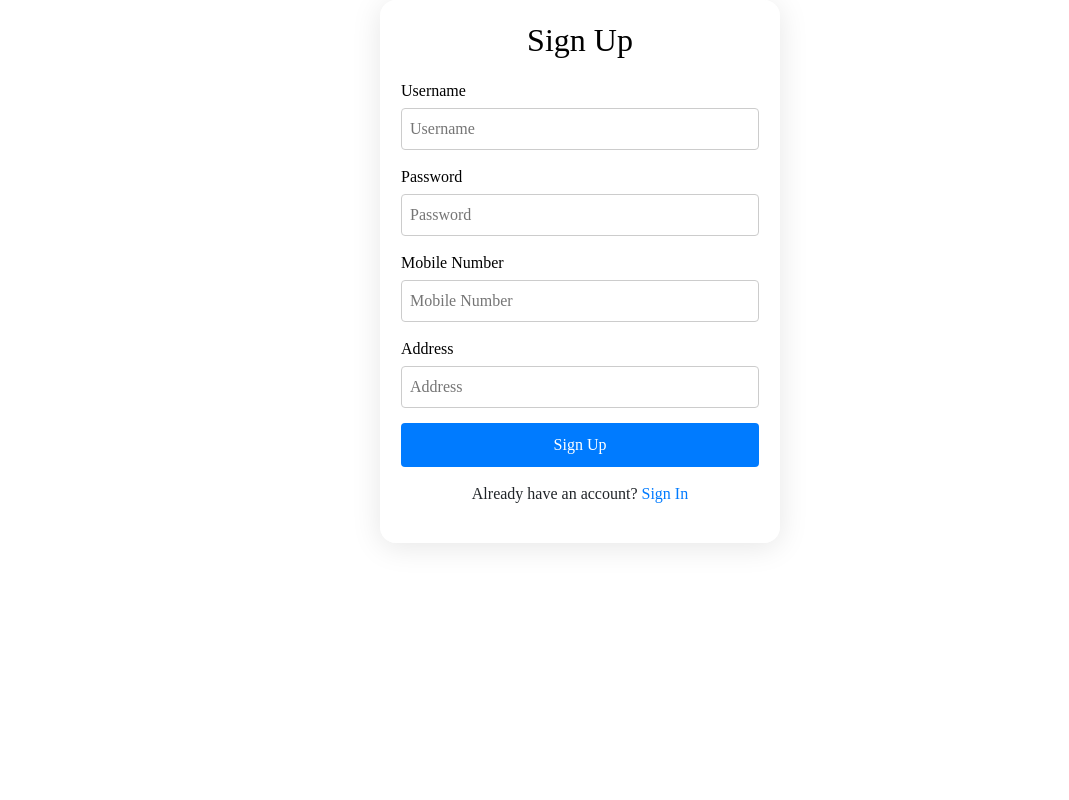
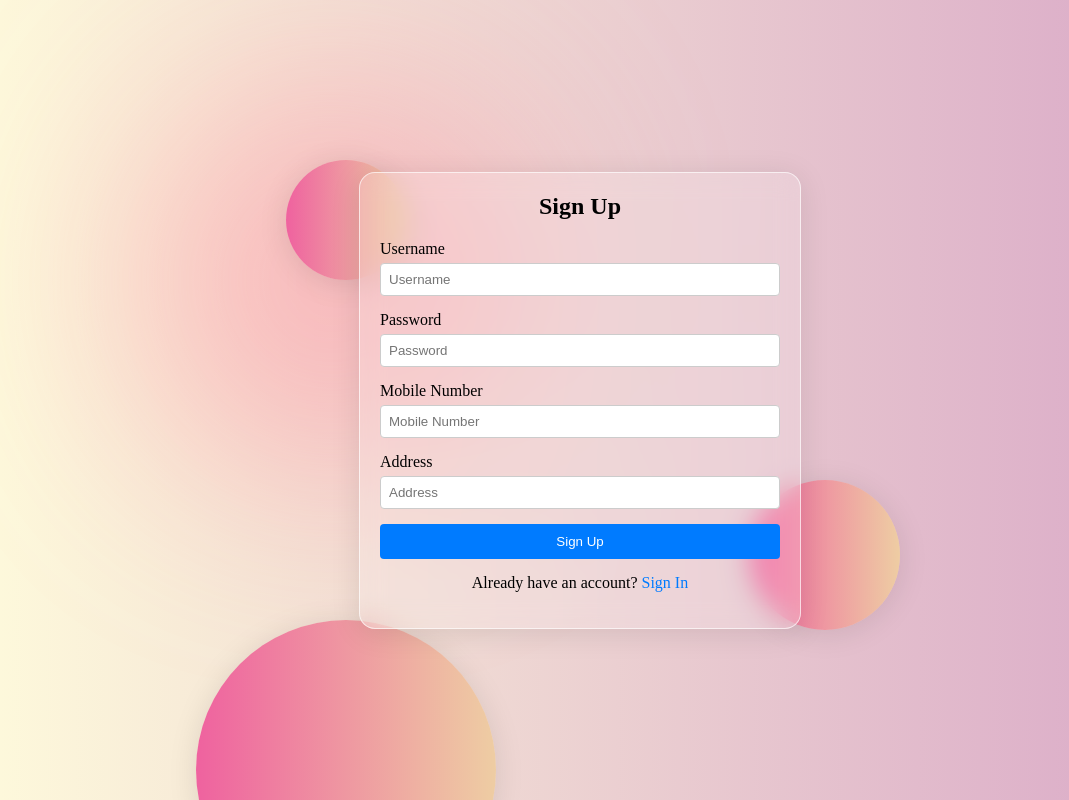
Before and after one commit to shwethask15/Social-Media-Listening-Tool, a React (Create React App) app in the folder frontend/: page /signup in a window 1280 px wide. Shown: the whole page, without its empty margins (60-1129 px from the left). Built offline with nearby package versions, Linux system fonts and the light colour scheme.

Commit message:
Updated Notification-list

```diff
--- a/frontend/src/App.css
+++ b/frontend/src/App.css
@@ -5,77 +5,40 @@
   --beige: #fbf9f5;
 }
 
+
+/* body,
+html {
+  margin: 0;
+  padding: 0;
+  width: 100%;
+  height: 100%;
+  display: flex;
+  justify-content: center;
+  align-items: center;
+  background: #ff5f6d;
+  background: -webkit-linear-gradient(
+    to right,
+    #ffc371,
+    #ff5f6d
+  );
+  background: linear-gradient(
+    to right,
+    #ffc371,
+    #ff5f6d
+  );
+  font-family: "Arial", sans-serif;
+  color: #fff;
+} */
+
 .App {
   text-align: center;
-  font-family:'DM Serif display';
+  font-family: "DM Serif display";
 }
 
-.analyticsBody {
-  font-family:'DM Serif display';
-  background-color:rgb(255, 255, 255);
-  margin-top:100px;
-}
 
-.sign-in-container {
-  max-width: 400px;
-  margin: 0 auto;
-  padding: 20px;
-  border: 1px solid #ccc;
-  border-radius: 8px;
-  box-shadow: 0 0 10px rgba(0, 0, 0, 0.1);
-  background-color: #fff;
-}
 
-.sign-in-container h2 {
-  text-align: center;
-  margin-bottom: 20px;
-}
-
-.sign-in-form .form-group {
-  margin-bottom: 15px;
-}
-
-.sign-in-form .form-group label {
-  display: block;
-  margin-bottom: 5px;
-}
-
-.sign-in-form .form-group input {
-  width: 100%;
-  padding: 8px;
-  box-sizing: border-box;
-  border: 1px solid #ccc;
-  border-radius: 4px;
-}
-
-.sign-in-form .error-message {
-  color: red;
-  margin-bottom: 15px;
-}
-
-.sign-in-form .sign-in-button {
-  width: 100%;
-  padding: 10px;
-  background-color: #007bff;
-  color: #fff;
-  border: none;
-  border-radius: 4px;
-  cursor: pointer;
-}
-
-.sign-in-form .sign-in-button:disabled {
-  background-color: #ccc;
-}
-
-.signup-link {
-  text-align: center;
-  margin-top: 15px;
-}
-
-.signup-link a {
-  color: #007bff;
-  text-decoration: none;
-}
+/* Sign-in/Sign-up Container Styles */
+.sign-in-container,
 .sign-up-container {
   width: 400px;
   margin: auto;
@@ -147,3 +110,90 @@
   color: #007bff;
   text-decoration: none;
 }
+
+/* Background Styles */
+.background-container {
+  position: relative;
+  width: 100vw;
+  height: 100vh;
+  background: #d9a7c7; /* fallback for old browsers */
+  background: -webkit-linear-gradient(
+    to right,
+    #fffcdc,
+    #d9a7c7
+  ); /* Chrome 10-25, Safari 5.1-6 */
+  background: linear-gradient(
+    to right,
+    #fffcdc,
+    #d9a7c7
+  ); /* W3C, IE 10+/ Edge, Firefox 16+, Chrome 26+, Opera 12+, Safari 7+ */
+  overflow: hidden;
+  display: flex;
+  justify-content: center;
+  align-items: center;
+}
+
+/* Large blurred circles */
+.background-container::before,
+.background-container::after {
+  content: "";
+  position: absolute;
+  border-radius: 50%;
+  filter: blur(100px);
+}
+
+.background-container::before {
+  width: 400px;
+  height: 400px;
+  background: rgba(255, 123, 150, 0.4);
+  top: 10%;
+  left: 15%;
+}
+
+/* .background-container::after {
+  width: 300px;
+  height: 300px;
+  background: rgba(94, 134, 255, 0.4);
+  bottom: 15%;
+  right: 10%;
+} */
+
+/* Smaller semi-transparent circles */
+.circle {
+  position: absolute;
+  border-radius: 50%;
+  background: #eecda3; /* fallback for old browsers */
+  background: -webkit-linear-gradient(
+    to right,
+    #ef629f,
+    #eecda3
+  ); /* Chrome 10-25, Safari 5.1-6 */
+  background: linear-gradient(
+    to right,
+    #ef629f,
+    #eecda3
+  ); /* W3C, IE 10+/ Edge, Firefox 16+, Chrome 26+, Opera 12+, Safari 7+ */
+  box-shadow: 0 4px 30px rgba(0, 0, 0, 0.1);
+  backdrop-filter: blur(10px);
+}
+
+.circle.one {
+  width: 120px;
+  height: 120px;
+  top: 20%;
+  left: 27%;
+}
+
+.circle.two {
+  width: 150px;
+  height: 150px;
+  top: 60%;
+  right: 25%;
+}
+
+.circle.three {
+  width: 300px;
+  height: 300px;
+  bottom:-15%;
+  left: 20%;
+}
--- a/frontend/src/Components/Navbar.css
+++ b/frontend/src/Components/Navbar.css
@@ -4,13 +4,6 @@
   --gray: #ededec;
   --beige: #fbf9f5;
   --white: #ffffff;
-}
-
-body {
-  margin: 0;
-  padding: 0;
-  font-family: Arial, sans-serif;
-  background-color: var(--beige);
 }
 
 .navbar {
--- a/frontend/src/Components/NotificationList.js
+++ b/frontend/src/Components/NotificationList.js
@@ -1,6 +1,5 @@
 import React, { useState, useEffect } from 'react';
-import 'bootstrap/dist/css/bootstrap.min.css';
-import { Modal, Button } from 'react-bootstrap'; // Assuming you are using react-bootstrap for modal
+import { Dialog, DialogActions, DialogContent, DialogTitle, Button, IconButton } from '@mui/material';
 import { FaCalendarAlt, FaExternalLinkAlt } from 'react-icons/fa';
 import '../../src/App.css'
 
@@ -48,19 +47,13 @@ const NotificationList = () => {
 
   return (
     <div>
-      <Button variant="primary" onClick={handleAlertClick}>
+      <Button variant="contained" color="primary" onClick={handleAlertClick}>
         Notifications ({newNotifications.length})
       </Button>
 
-      <Modal
-        show={showModal}
-        onHide={() => setShowModal(false)}
-        dialogClassName="custom-modal"
-      >
-        <Modal.Header closeButton>
-          <Modal.Title>New Notifications</Modal.Title>
-        </Modal.Header>
-        <Modal.Body>
+      <Dialog open={showModal} onClose={() => setShowModal(false)} maxWidth="sm" fullWidth>
+        <DialogTitle>New Notifications</DialogTitle>
+        <DialogContent>
           {notifications.map((notification, index) => (
             <div key={index} style={{ marginBottom: '15px' }}>
               <div style={{ display: 'flex', alignItems: 'center', justifyContent: 'space-between' }}>
@@ -68,21 +61,21 @@ const NotificationList = () => {
                   <FaCalendarAlt style={{ marginRight: '5px', color: '#0056b3' }} />
                   <p style={{ margin: 0, color: '#0056b3' }}>{new Date(notification.updated_at).toLocaleDateString('en-US', { month: 'short', day: 'numeric' })}</p>
                 </div>
-                <a href={notification.url} target="_blank" rel="noopener noreferrer">
+                <IconButton href={notification.url} target="_blank" rel="noopener noreferrer">
                   <FaExternalLinkAlt style={{ color: '#0056b3' }} />
-                </a>
+                </IconButton>
               </div>
               <p style={{ margin: '5px 0' }}>{notification.snippet}</p>
               <hr style={{ border: '0.5px solid #0056b3' }} />
             </div>
           ))}
-        </Modal.Body>
-        <Modal.Footer>
-          <Button variant="secondary" onClick={() => setShowModal(false)}>
+        </DialogContent>
+        <DialogActions>
+          <Button variant="outlined" onClick={() => setShowModal(false)} color="secondary">
             Close
           </Button>
-        </Modal.Footer>
-      </Modal>
+        </DialogActions>
+      </Dialog>
     </div>
   );
 };
--- a/frontend/src/pages/Analytics/style/smlShow.css
+++ b/frontend/src/pages/Analytics/style/smlShow.css
@@ -1,10 +1,10 @@
 
 .analyticsBody {
 
-  height:100vh;
-  height: calc(100vh - 50px); /* Assuming a 50px header/footer */
+  /* height:100%; */
+  height: calc(100vh - 60px); /* Assuming a 50px header/footer */
   overflow-y: auto;
-  margin: 0px;
+  margin-top: 40px;
   padding: 10px;
   background: #ffffff;  /* fallback for old browsers */
   overflow: hidden;
--- a/frontend/src/pages/Verbatims/style/VerbatimItem.css
+++ b/frontend/src/pages/Verbatims/style/VerbatimItem.css
@@ -1,5 +1,5 @@
 html, body {
-  height: 100%;
+  height: 90vh;
   margin: 0;
   padding: 0;
   /* overflow: hidden;  */
```
